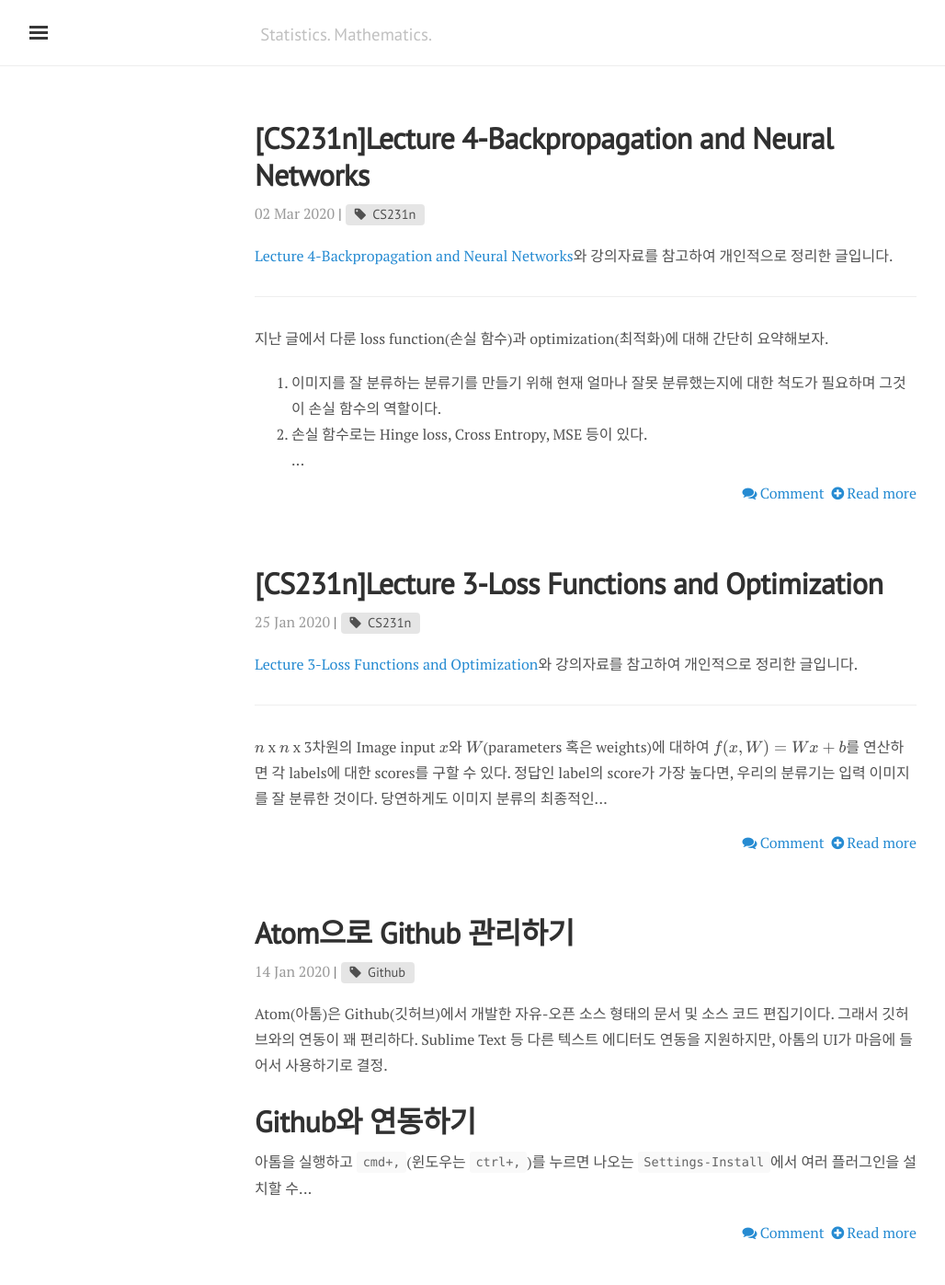
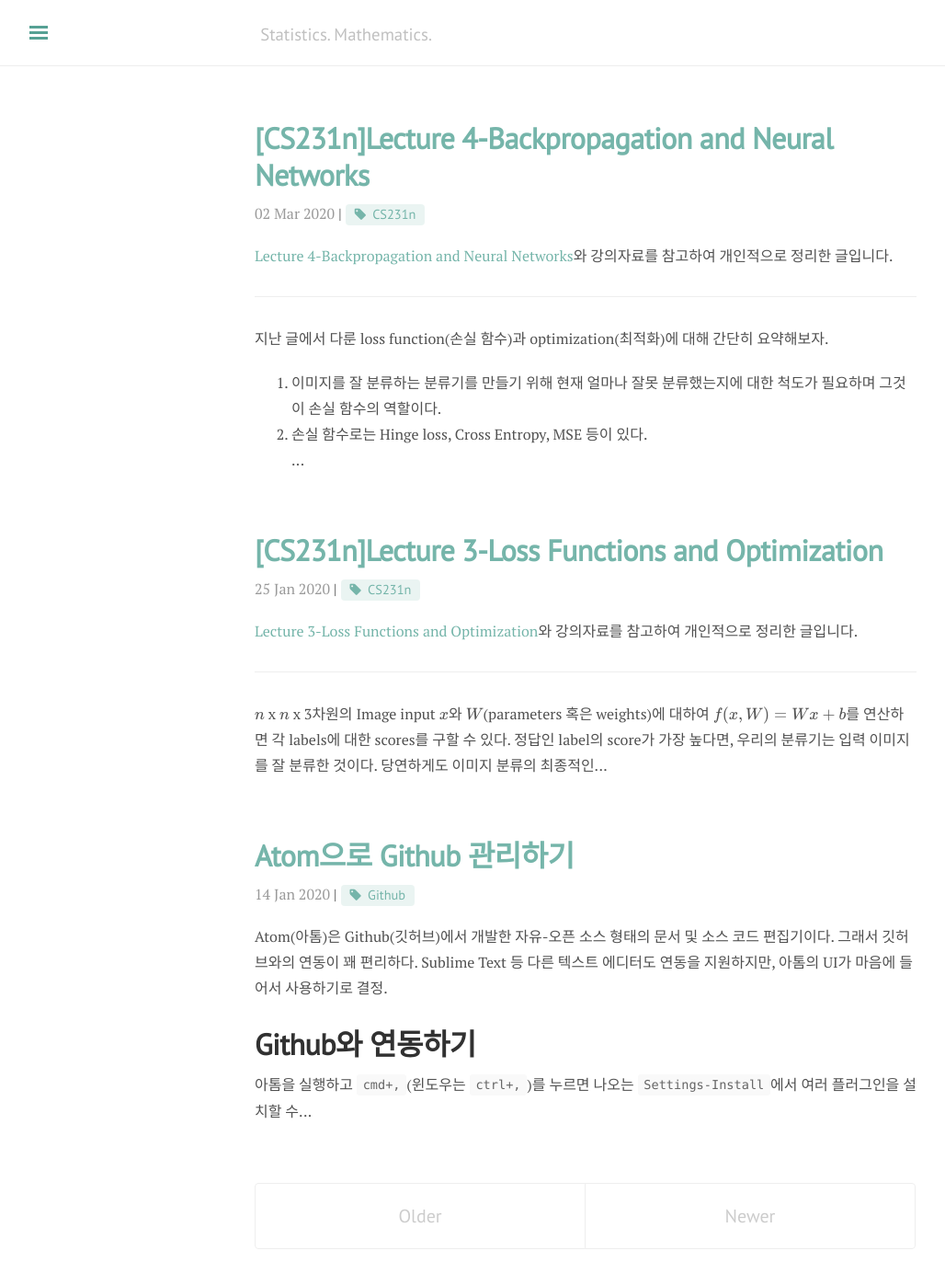
Before and after one commit to j0shuajun/j0shuajun.github.io, a Jekyll site: the page built from blog/index.html, in a window 1280 px wide and 1400 px high. Shown: the top 1397 px of the window at 92% size, without its empty margins (3-1031 px from the left). Built offline with Jekyll 4.4.1, drawn with Linux system fonts in a browser that asks for light colours; nearby versions of some CDN libraries; formulas are drawn with MathJax 3; the list of posts is cut into pages by our own code; comment, search, counter and statistics services are not loaded.

Commit message:
some revisions

```diff
--- a/_includes/head.html
+++ b/_includes/head.html
@@ -20,7 +20,7 @@
   <link rel="stylesheet" href="https://fonts.googleapis.com/css?family=PT+Serif:400,400italic,700%7CPT+Sans:400">
 
   <!-- Icons -->
-  <link rel="apple-touch-icon-precomposed" sizes="144x144" href="{{ site.baseurl }}/public/apple-touch-icon-precomposed.png">
+  <link rel="apple-touch-icon-precomposed" sizes="114x114" href="{{ site.baseurl }}/public/apple-touch-icon-precomposed.png">
   <link rel="shortcut icon" href="{{ site.baseurl }}/public/favicon.ico">
 
   <!-- RSS -->
--- a/_scss/_config.scss
+++ b/_scss/_config.scss
@@ -15,7 +15,7 @@
 $lightgrey:  #eee;
 $black:      #000;
 
-$theme-color: $default;
+$theme-color: $cyan;
 $theme-color-dark: darken($theme-color, 10%);
 
 $post-date-color: #9a9a9a;
--- a/blog/index.html
+++ b/blog/index.html
@@ -22,12 +22,6 @@
     <article>
       {{ post.excerpt | truncatewords: 50, '...'}}
     <article>
-    <div class="post-more">
-      {% if site.disqus_short_name %}
-      <a href="{{ site.baseurl }}{{ post.url }}#disqus_thread"> <i class="fa fa-comments" aria-hidden="true"></i>Comment</a>&nbsp;
-      {% endif %}
-      <a href="{{ site.baseurl }}{{ post.url }}"><i class="fa fa-plus-circle" aria-hidden="true"></i>Read more</a>
-    </div>
   </div>
   {% endfor %}
 </div>
```
Also changed, not shown: public/apple-touch-icon-precomposed.png, 1 other file.
